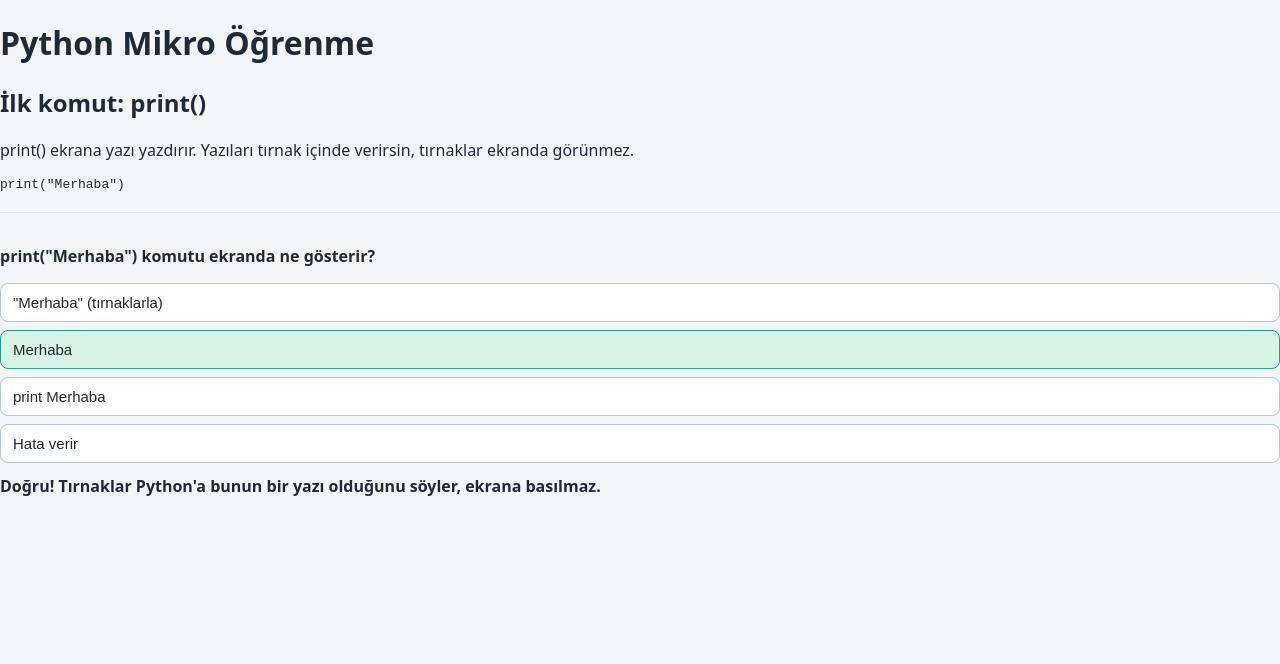
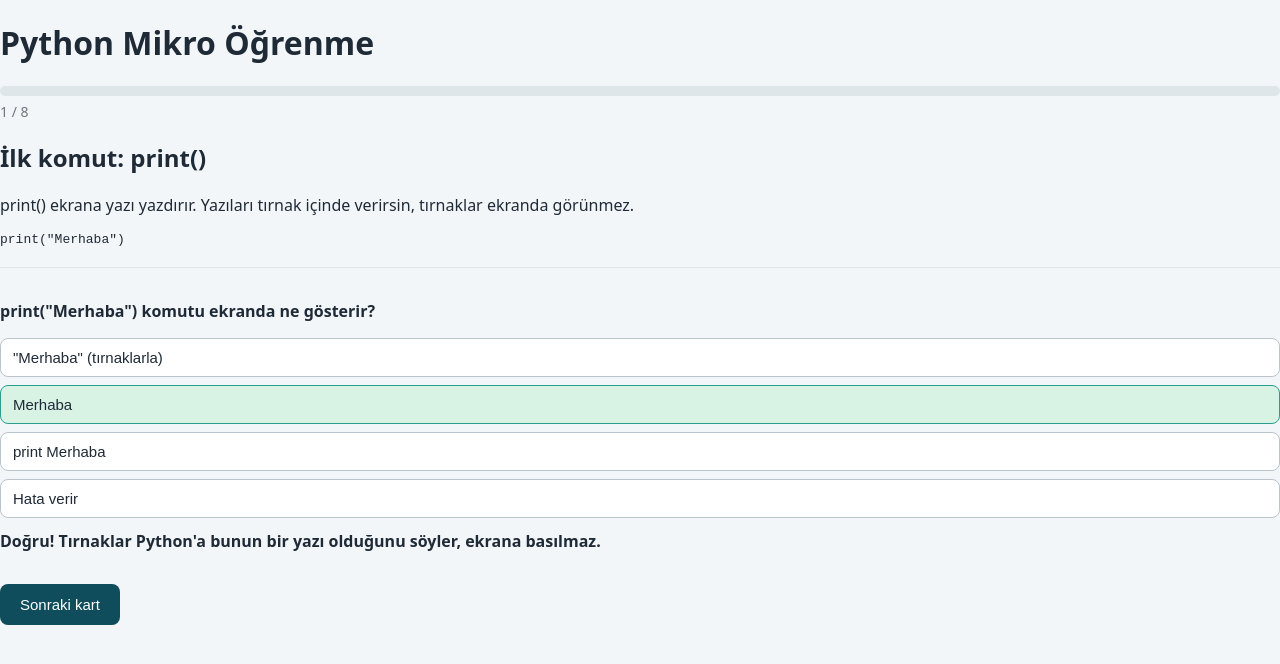
Before and after one commit to YagmurPluvia/educationSystemDisagne, a React (Vite) app: page / in a window 1280 px wide. Both pictures are taken after a click on the button "Merhaba". Shown: the top 664 px of the page. Built offline with nearby package versions, Linux system fonts and the light colour scheme.

Commit message:
Add next button and progress bar

```diff
--- a/src/App.css
+++ b/src/App.css
@@ -41,3 +41,32 @@
   margin-top: 12px;
   font-weight: 600;
 }
+.progress {
+  height: 10px;
+  background: #dfe6ea;
+  border-radius: 5px;
+  overflow: hidden;
+}
+
+.progress-bar {
+  height: 100%;
+  background: #2a9d8f;
+  transition: width 0.3s;
+}
+
+.progress-text {
+  margin: 6px 0 16px;
+  font-size: 14px;
+  color: #6c757d;
+}
+
+.next {
+  margin-top: 16px;
+  padding: 12px 20px;
+  border: none;
+  border-radius: 8px;
+  background: #0f4c5c;
+  color: #ffffff;
+  font-size: 15px;
+  cursor: pointer;
+}
--- a/src/App.jsx
+++ b/src/App.jsx
@@ -1,12 +1,50 @@
+import { useState } from 'react'
 import lessons from './content/lessons.json'
 import LessonCard from './components/LessonCard'
 import './App.css'
 
 function App() {
+  const [index, setIndex] = useState(0)
+  const [answered, setAnswered] = useState(false)
+
+  const finished = index >= lessons.length
+  const progress = Math.round((index / lessons.length) * 100)
+  const position = finished ? lessons.length : index + 1
+
+  function next() {
+    setIndex(index + 1)
+    setAnswered(false)
+  }
+
   return (
     <main className="app">
       <h1>Python Mikro Öğrenme</h1>
-      <LessonCard lesson={lessons[0]} />
+      <div className="progress">
+        <div className="progress-bar" style={{ width: `${progress}%` }} />
+      </div>
+      <p className="progress-text">
+        {position} / {lessons.length}
+      </p>
+
+      {finished ? (
+        <div className="card">
+          <h2>Tebrikler!</h2>
+          <p>Tüm kartları tamamladın.</p>
+        </div>
+      ) : (
+        <>
+          <LessonCard
+            key={lessons[index].id}
+            lesson={lessons[index]}
+            onAnswer={() => setAnswered(true)}
+          />
+          {answered && (
+            <button className="next" onClick={next}>
+              {index === lessons.length - 1 ? 'Bitir' : 'Sonraki kart'}
+            </button>
+          )}
+        </>
+      )}
     </main>
   )
 }
--- a/src/components/LessonCard.jsx
+++ b/src/components/LessonCard.jsx
@@ -1,12 +1,12 @@
 import Quiz from './Quiz'
 
-function LessonCard({ lesson }) {
+function LessonCard({ lesson, onAnswer }) {
   return (
     <div className="card">
       <h2>{lesson.title}</h2>
       <p>{lesson.text}</p>
       <pre className="code">{lesson.code}</pre>
-      <Quiz question={lesson.question} />
+      <Quiz question={lesson.question} onAnswer={onAnswer} />
     </div>
   )
 }
--- a/src/components/Quiz.jsx
+++ b/src/components/Quiz.jsx
@@ -1,8 +1,13 @@
 import { useState } from 'react'
 
-function Quiz({ question }) {
+function Quiz({ question, onAnswer }) {
   const [selected, setSelected] = useState(null)
   const answered = selected !== null
+
+  function choose(i) {
+    setSelected(i)
+    onAnswer(i === question.answer)
+  }
 
   return (
     <div className="quiz">
@@ -16,7 +21,7 @@ function Quiz({ question }) {
             key={i}
             className={cls}
             disabled={answered}
-            onClick={() => setSelected(i)}
+            onClick={() => choose(i)}
           >
             {option}
           </button>
```
